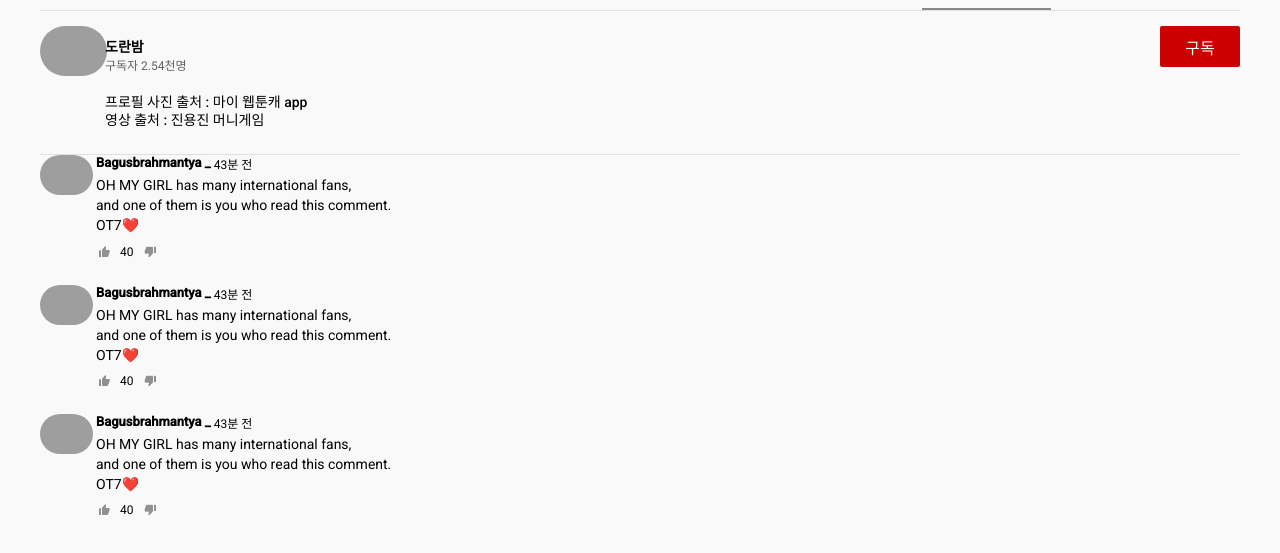
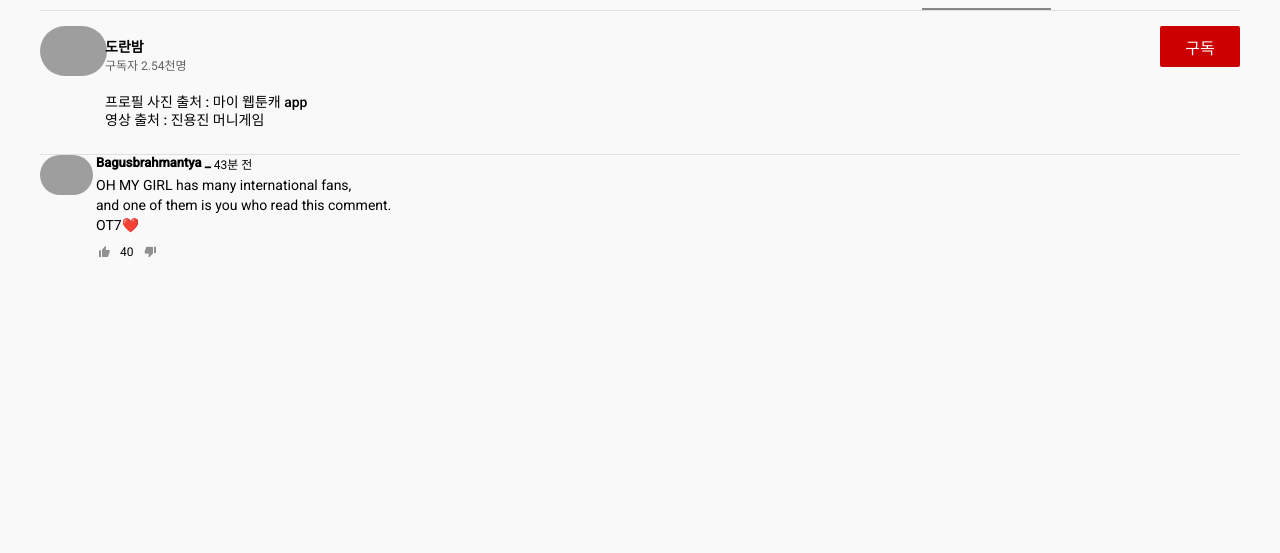
Before and after one commit to swm-minchodan/hate-speech-blocker, a React (Create React App) app in the folder front/: page /preview in a window 1280 px wide. Shown: the part 876-1429 px from the top of the page. Built offline with nearby package versions, Linux system fonts and the light colour scheme; no server answers; grey boxes are pictures that could not be loaded.

Commit message:
changed YoutubePreview.tsx

```diff
--- a/front/src/pages/YoutubePreview.tsx
+++ b/front/src/pages/YoutubePreview.tsx
@@ -288,8 +288,6 @@ function YoutubePreview() {
             </div>
 
             <Comment />
-            <Comment />
-            <Comment />
             {/* and so on... */}
 
           </div>
```
